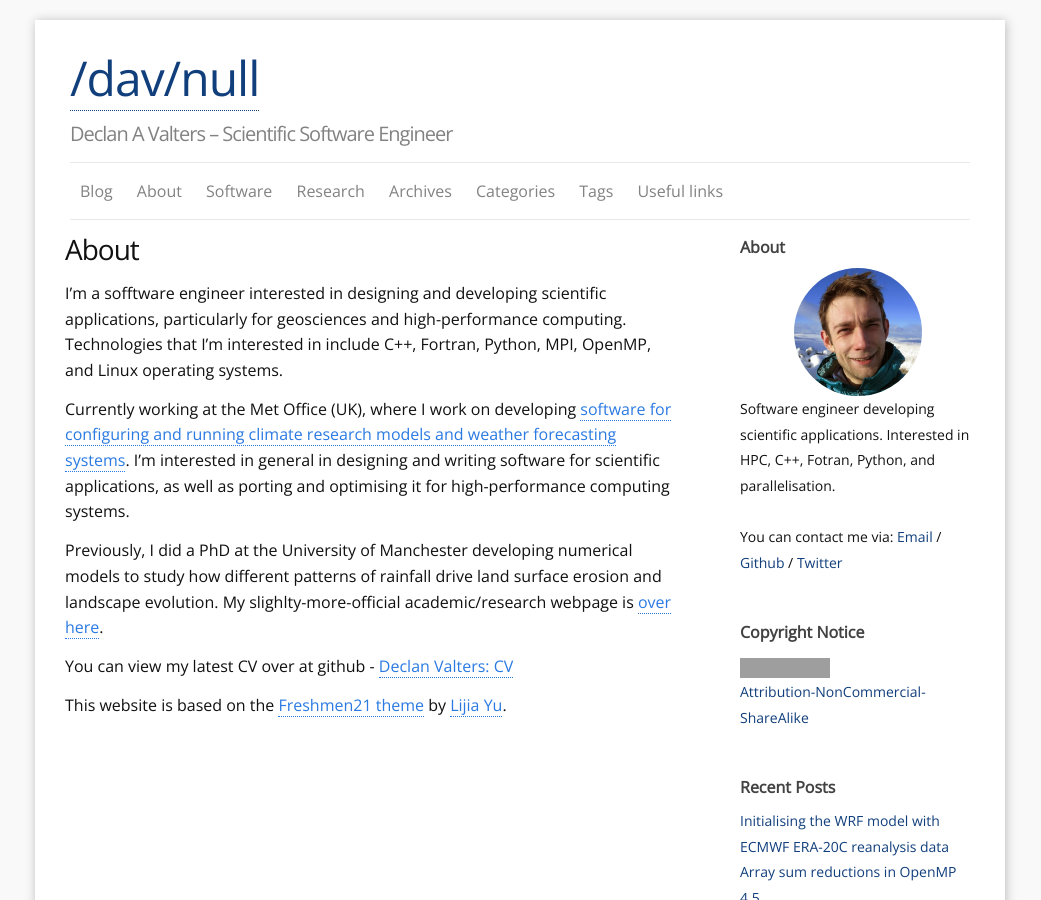
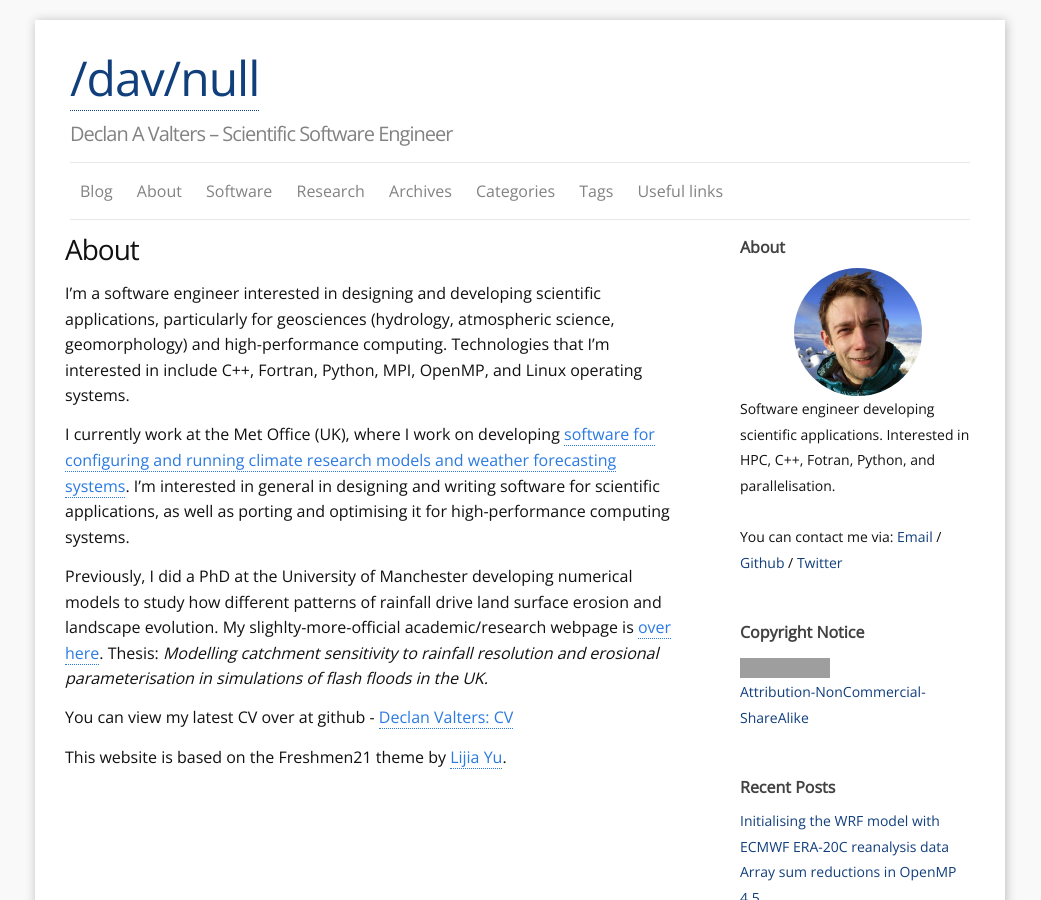
Before and after one commit to dvalters/dvalters.github.io, a Jekyll site: the page built from b1_about.md, in a window 1280 px wide and 900 px high. Shown: the whole window, without its empty margins (120-1161 px from the left). Built offline with Jekyll 4.4.1, drawn with Linux system fonts in a browser that asks for light colours; comment, search, counter and statistics services are not loaded; grey boxes are pictures that could not be loaded.

Commit message:
Broken link and a few typos/changes

```diff
--- a/b1_about.md
+++ b/b1_about.md
@@ -5,12 +5,12 @@ comments: yes
 permalink: /about/
 ---
 
-I'm a sofftware engineer interested in designing and developing scientific applications, particularly for geosciences and high-performance computing. Technologies that I'm interested in include C++, Fortran, Python, MPI, OpenMP, and Linux operating systems.
+I'm a software engineer interested in designing and developing scientific applications, particularly for geosciences (hydrology, atmospheric science, geomorphology) and high-performance computing. Technologies that I'm interested in include C++, Fortran, Python, MPI, OpenMP, and Linux operating systems.
 
-Currently working at the Met Office (UK), where I work on developing [software for configuring and running climate research models and weather forecasting systems](http://www.metoffice.gov.uk/research/weather/weather-science-it/modelling-support). I'm interested in general in designing and writing software for scientific applications, as well as porting and optimising it for high-performance computing systems.
+I currently work at the Met Office (UK), where I work on developing [software for configuring and running climate research models and weather forecasting systems](http://www.metoffice.gov.uk/research/weather/weather-science-it/modelling-support). I'm interested in general in designing and writing software for scientific applications, as well as porting and optimising it for high-performance computing systems.
 
-Previously, I did a PhD at the University of Manchester developing numerical models to study how different patterns of rainfall drive land surface erosion and landscape evolution. My slighlty-more-official academic/research webpage is [over here](http://personalpages.manchester.ac.uk/staff/declan.valters/).
+Previously, I did a PhD at the University of Manchester developing numerical models to study how different patterns of rainfall drive land surface erosion and landscape evolution. My slighlty-more-official academic/research webpage is [over here](http://personalpages.manchester.ac.uk/staff/declan.valters/). Thesis: _Modelling catchment sensitivity to rainfall resolution and erosional parameterisation in simulations of flash floods in the UK._
 
 You can view my latest CV over at github - [Declan Valters: CV](https://github.com/dvalters/CV/blob/master/DAV_sept17_long.pdf)
 
-This website is based on the [Freshmen21 theme](https://http://jekyllthemes.org/themes/freshman21/) by [Lijia Yu](http://yulijia.net/).
+This website is based on the Freshmen21 theme by [Lijia Yu](http://yulijia.net/).
```
